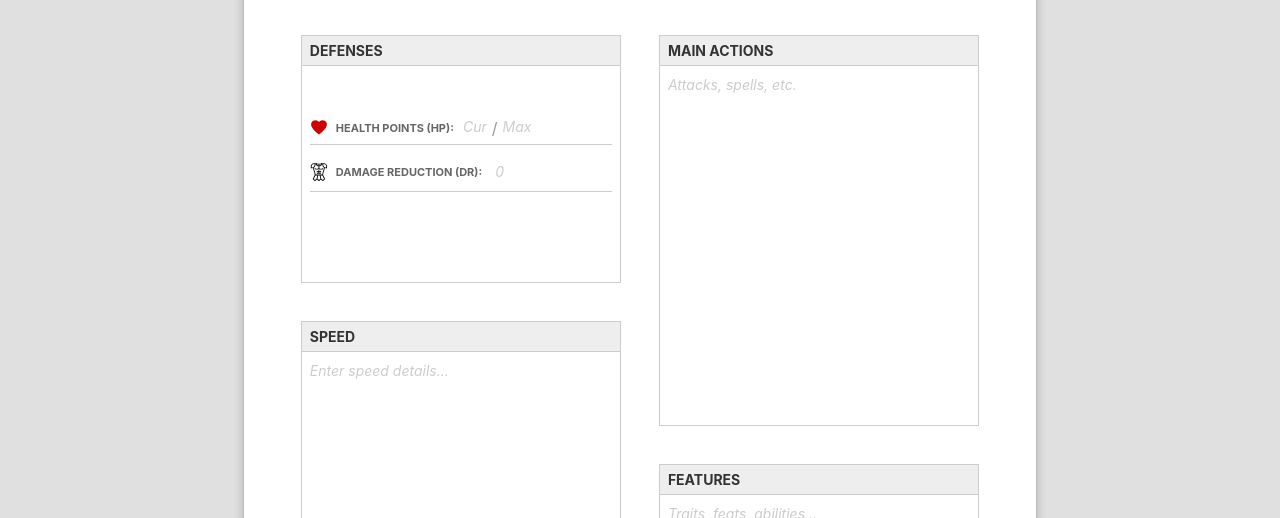
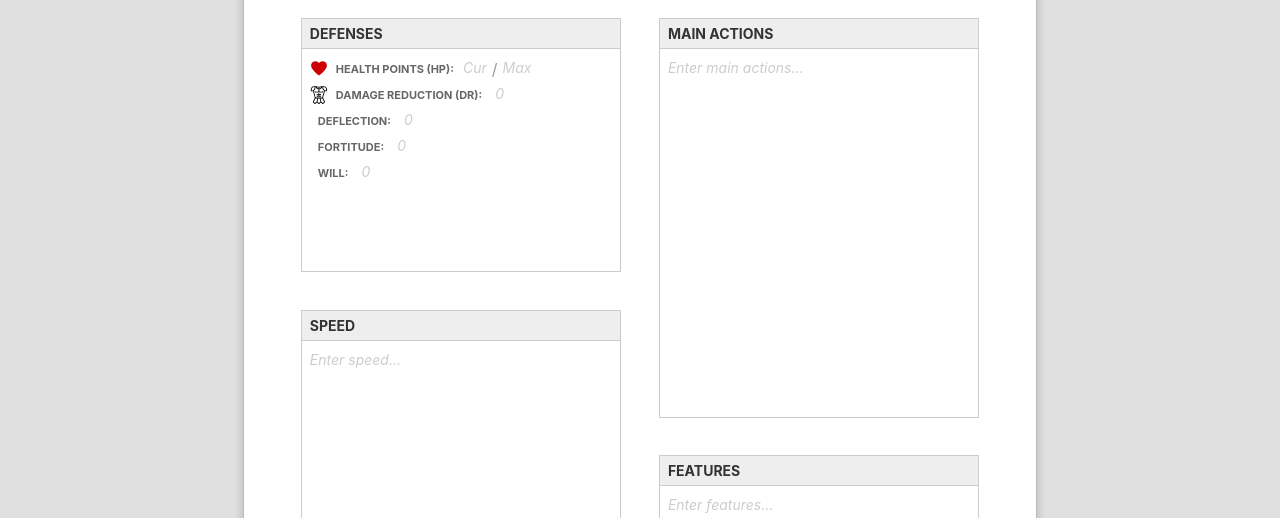
Before and after one commit to firesmoker/EVCharacters, a website built with Vite: page index.html in a window 1280 px wide. Shown: the part 282-800 px from the top of the page. Built offline with nearby package versions, Linux system fonts and the light colour scheme.

Commit message:
more defense rows

```diff
--- a/src/main.js
+++ b/src/main.js
@@ -1,34 +1,57 @@
 import './style.css'
+
+const renderHeaderField = (label, placeholder, flex = 1) => `
+  <div class="header-field-container" style="flex: ${flex};
+">
+    <span class="header-label">${label}:</span>
+    <span class="editable-field header-editable" contenteditable="true" data-placeholder="${placeholder}" style="flex-grow: 1;"></span>
+  </div>
+`
+
+const renderDefenseRow = (label, placeholder, icon = null) => `
+  <div class="defense-row">
+    <div class="stat-icon">
+      ${icon ? `<img src="/icons/${icon}.svg" width="18" height="18" alt="${label} Icon">` : ''}
+    </div>
+    <span class="defense-label">${label}:</span>
+    <span class="editable-field defense-editable" contenteditable="true" data-placeholder="${placeholder}" style="flex-grow: 1; padding-left: 5px;"></span>
+  </div>
+`
+
+const renderSection = (title, content, isStructured = false) => `
+  <div class="section-box">
+    <div class="section-header">${title}</div>
+    <div class="section-content ${isStructured ? 'section-content-structured' : 'editable-field'}"
+         ${isStructured ? '' : 'contenteditable="true"'}
+         data-placeholder="Enter ${title.toLowerCase()}...">
+      ${content}
+    </div>
+  </div>
+`
+
+const defenseContent = `
+  <div class="defense-container">
+    <div class="defense-row">
+      <div class="stat-icon"><img src="/icons/heart.svg" width="18" height="18" alt="HP Icon"></div>
+      <span class="defense-label">Health Points (HP):</span>
+      <div class="hp-split">
+        <span class="editable-field defense-editable" contenteditable="true" data-placeholder="Cur" style="min-width: 25px; text-align: right;"></span>
+        <span class="hp-slash">/</span>
+        <span class="editable-field defense-editable" contenteditable="true" data-placeholder="Max" style="min-width: 25px;"></span>
+      </div>
+    </div>
+    ${renderDefenseRow('Damage Reduction (DR)', '0', 'armor')}
+    ${renderDefenseRow('Deflection', '0')}
+    ${renderDefenseRow('Fortitude', '0')}
+    ${renderDefenseRow('Will', '0')}
+  </div>
+`
 
 document.querySelector('#app').innerHTML = `
   <div class="top-bar">
-    <div class="menu-item">
-      File
-      <div class="dropdown-content">
-        <div>New Character</div>
-        <div>Open...</div>
-        <div>Save</div>
-        <div>Export PDF</div>
-      </div>
-    </div>
-    <div class="menu-item">
-      Edit
-      <div class="dropdown-content">
-        <div>Undo</div>
-        <div>Redo</div>
-        <div>Cut</div>
-        <div>Copy</div>
-        <div>Paste</div>
-      </div>
-    </div>
-    <div class="menu-item">
-      View
-      <div class="dropdown-content">
-        <div>Zoom In</div>
-        <div>Zoom Out</div>
-        <div>Fit Width</div>
-      </div>
-    </div>
+    <div class="menu-item">File<div class="dropdown-content"><div>New</div><div>Open</div><div>Save</div></div></div>
+    <div class="menu-item">Edit<div class="dropdown-content"><div>Undo</div><div>Redo</div></div></div>
+    <div class="menu-item">View<div class="dropdown-content"><div>Zoom In</div><div>Zoom Out</div></div></div>
   </div>
   <div class="main-area">
     <div class="editor-canvas">
@@ -36,81 +59,31 @@ document.querySelector('#app').innerHTML = `
         <header class="sheet-header">
           <div style="flex-grow: 1;">
             <h1 class="editable-field sheet-title" contenteditable="true" data-placeholder="Character Name"></h1>
-                  <div style="display: flex; gap: 15px; margin-top: 10px;">
-                    <div style="border-bottom: 1px solid #ccc; flex: 2; display: flex; align-items: baseline;">
-                      <span class="header-label">Player Name:</span>
-                      <span class="editable-field header-editable" contenteditable="true" data-placeholder="..." style="flex-grow: 1;"></span>
+            <div class="header-row">
+              ${renderHeaderField('Player Name', '...', 2)}
+              ${renderHeaderField('Level', '0', 1)}
+              ${renderHeaderField('Experience', '0', 1)}
             </div>
-                    <div style="border-bottom: 1px solid #ccc; flex: 1; display: flex; align-items: baseline;">
-                      <span class="header-label">Level:</span>
-                      <span class="editable-field header-editable" contenteditable="true" data-placeholder="0" style="flex-grow: 1;"></span>
-                    </div>
-                    <div style="border-bottom: 1px solid #ccc; flex: 1; display: flex; align-items: baseline;">
-                      <span class="header-label">Experience:</span>
-                      <span class="editable-field header-editable" contenteditable="true" data-placeholder="0" style="flex-grow: 1;"></span>
-                    </div>
-                  </div>
-                  <div style="display: flex; gap: 15px; margin-top: 10px;">
-                    <div style="border-bottom: 1px solid #ccc; flex: 1; display: flex; align-items: baseline;">
-                      <span class="header-label">Class:</span>
-                      <span class="editable-field header-editable" contenteditable="true" data-placeholder="..." style="flex-grow: 1;"></span>
-                    </div>
-                    <div style="border-bottom: 1px solid #ccc; flex: 1; display: flex; align-items: baseline;">
-                      <span class="header-label">Species:</span>
-                      <span class="editable-field header-editable" contenteditable="true" data-placeholder="..." style="flex-grow: 1;"></span>
-                    </div>
+            <div class="header-row">
+              ${renderHeaderField('Class', '...', 1)}
+              ${renderHeaderField('Species', '...', 1)}
             </div>
           </div>
           <div class="logo-box">
             <img src="/Logo.png" alt="Eternal Valor Logo">
-                                    </div>              </header>
+          </div>
+        </header>
 
         <main class="sheet-middle">
           <section class="sheet-column">
-            <div class="section-box">
-              <div class="section-header">Defenses</div>
-              <div class="section-content">
-                <div style="display: flex; flex-direction: column; gap: 12px;">
-                  <div class="defense-row">
-                    <div class="stat-icon">
-                      <img src="/icons/heart.svg" width="18" height="18" alt="Heart Icon">
-                    </div>
-                    <span class="defense-label">Health Points (HP):</span>
-                    <div style="display: flex; align-items: center; flex-grow: 1; font-size: 20px; gap: 5px;">
-                      <span class="editable-field" contenteditable="true" data-placeholder="Cur" style="min-width: 25px; text-align: right; outline: none;"></span>
-                      <span style="font-family: Inter, sans-serif; color: #999; font-size: 16px;">/</span>
-                      <span class="editable-field" contenteditable="true" data-placeholder="Max" style="min-width: 25px; outline: none;"></span>
-                    </div>
-                  </div>
-                  <div class="defense-row">
-                    <div class="stat-icon">
-                      <img src="/icons/armor.svg" width="18" height="18" alt="Armor Icon">
-                    </div>
-                    <span class="defense-label">Damage Reduction (DR):</span>
-                    <span class="editable-field" contenteditable="true" data-placeholder="0" style="flex-grow: 1; font-size: 20px; padding-left: 5px;"></span>
-                  </div>
-                </div>
-              </div>
-            </div>
-            <div class="section-box">
-              <div class="section-header">Speed</div>
-              <div class="section-content editable-field" contenteditable="true" data-placeholder="Enter speed details..."></div>
-            </div>
-            <div class="section-box">
-              <div class="section-header">Skills</div>
-              <div class="section-content editable-field" contenteditable="true" data-placeholder="List skills and bonuses..."></div>
-            </div>
+            ${renderSection('Defenses', defenseContent, true)}
+            ${renderSection('Speed', '')}
+            ${renderSection('Skills', '')}
           </section>
 
           <section class="sheet-column">
-            <div class="section-box">
-              <div class="section-header">Main Actions</div>
-              <div class="section-content editable-field" contenteditable="true" data-placeholder="Attacks, spells, etc."></div>
-            </div>
-            <div class="section-box">
-              <div class="section-header">Features</div>
-              <div class="section-content editable-field" contenteditable="true" data-placeholder="Traits, feats, abilities..."></div>
-            </div>
+            ${renderSection('Main Actions', '')}
+            ${renderSection('Features', '')}
           </section>
         </main>
       </div>
@@ -122,17 +95,13 @@ document.querySelector('#app').innerHTML = `
 document.querySelector('#app').addEventListener('input', (e) => {
   const el = e.target;
   if (el.classList.contains('editable-field')) {
-    // Some browsers leave a <br> or whitespace.
-    // If it's visually empty, make it truly empty for CSS :empty
     if (el.innerHTML === '<br>' || el.innerText === '\n' || el.innerText.trim() === '') {
-      if (el.innerText.trim() === '') {
-        el.replaceChildren();
-      }
+      if (el.innerText.trim() === '') el.replaceChildren();
     }
   }
 });
 
-// Initial setup to ensure all empty fields are truly empty
+// Initial cleanup
 document.querySelectorAll('.editable-field').forEach(el => {
   if (el.innerText.trim() === '') el.replaceChildren();
 });
--- a/src/style.css
+++ b/src/style.css
@@ -154,6 +154,10 @@ body {
   font-size: 18px;
 }
 
+.defense-editable {
+  font-size: 20px;
+}
+
 .header-label {
   font-size: 11px;
   color: #666;
@@ -164,8 +168,10 @@ body {
 
 h1.sheet-title {
   margin: 0;
-  font-size: 45px; /* Specific title size */
-  font-variant: small-caps; /* Changed from text-transform: uppercase */
+  font-size: 24px;
+  /* Specific title size */
+  font-variant: small-caps;
+  /* Changed from text-transform: uppercase */
   border-bottom: 1px dashed transparent;
   line-height: 1.1;
 }
@@ -190,8 +196,7 @@ h1.sheet-title {
 .defense-row {
   display: flex;
   align-items: center;
-  border-bottom: 1px solid #ccc;
-  padding-bottom: 4px;
+  padding-bottom: 0px; /* Reduced from 4px */
 }
 
 .defense-label {
@@ -201,6 +206,38 @@ h1.sheet-title {
   margin-right: 8px;
   font-weight: bold;
   white-space: nowrap;
+}
+
+.defense-container {
+  display: flex;
+  flex-direction: column;
+  gap: 2px;
+}
+
+.hp-split {
+  display: flex;
+  align-items: center;
+  flex-grow: 1;
+  font-size: 20px;
+  gap: 5px;
+}
+
+.hp-slash {
+  font-family: Inter, sans-serif;
+  color: #999;
+  font-size: 16px;
+}
+
+.header-row {
+  display: flex;
+  gap: 15px;
+  margin-top: 10px;
+}
+
+.header-field-container {
+  border-bottom: 1px solid #ccc;
+  display: flex;
+  align-items: baseline;
 }
 
 .stat-icon {
@@ -262,11 +299,13 @@ h1.sheet-title {
   flex-grow: 1;
   padding: 8px;
   /* Font and color inherited from .editable-field */
-  font-size: 14px;
-  white-space: pre-wrap;
-  /* Preserve formatting */
-  overflow-y: auto;
-  /* Scroll if content overflows, though hidden by print usually */
+  outline: none;
+  white-space: pre-wrap; /* Preserve formatting for free-text sections */
+  overflow-y: auto; /* Scroll if content overflows, though hidden by print usually */
+}
+
+.section-content-structured {
+  white-space: normal; /* Reset for sections with complex HTML layout */
 }
 
 .section-content:focus {
```
Lines whose indentation alone changed are shown as unchanged.
